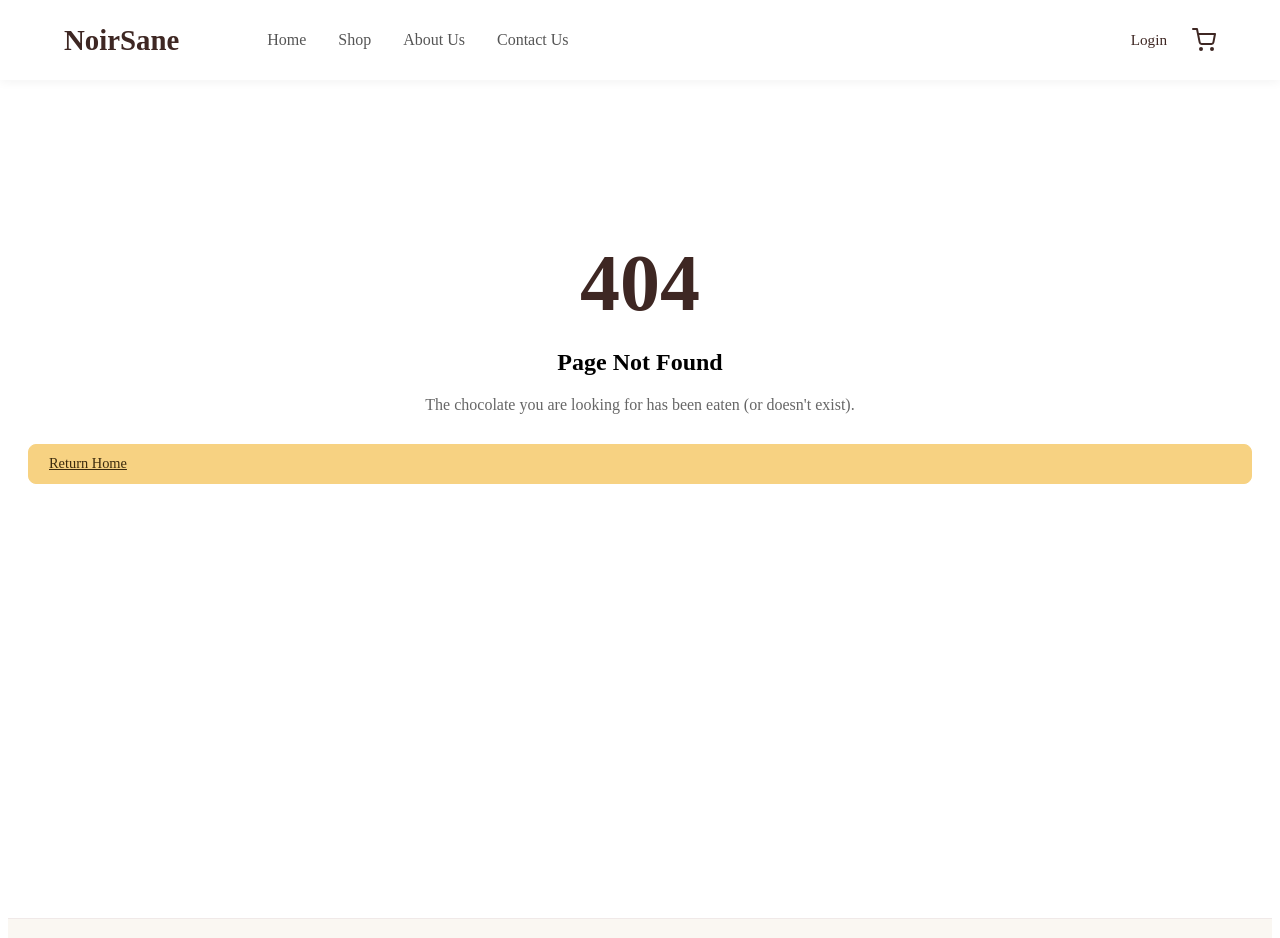
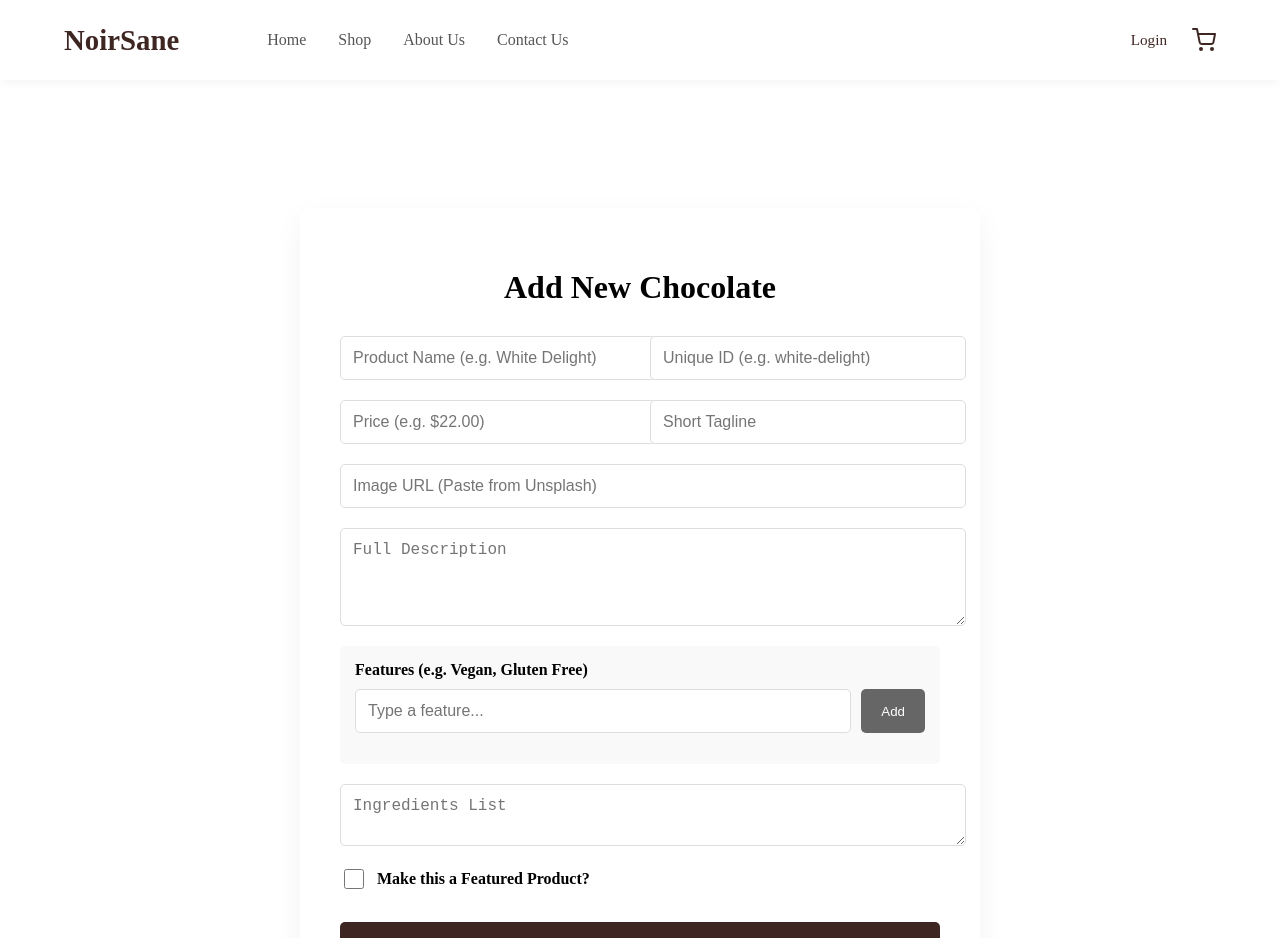
Before and after one commit to mohitthekeeda456/Archive-main, a React (Vite) app: page /host in a window 1280 px wide. Shown: the top 938 px of the page. Built offline with nearby package versions, Linux system fonts and the light colour scheme.

Commit message:
adding of host and fixed some cart issues

```diff
--- a/src/App.jsx
+++ b/src/App.jsx
@@ -18,6 +18,7 @@ import Account from "./pages/Account";
 import ScrollToTop from "./Components/ScrollToTop";
 import ProtectedRoute from "./Components/ProtectedRoutes";
 import NotFound from "./pages/NotFound";
+import AddProduct from "./pages/AddProduct";
 import { CartProvider } from "./context/CartContext";
 import { AuthProvider } from "./context/AuthContext";
 
@@ -59,6 +60,7 @@ export default function App() {
                   </ProtectedRoute>
                 }
               />
+              <Route path="/host" element={<AddProduct />} />
               <Route path="*" element={<NotFound />} />
             </Routes>
           </BrowserRouter>
--- a/src/context/CartContext.jsx
+++ b/src/context/CartContext.jsx
@@ -73,6 +73,7 @@ export const CartProvider = ({ children }) => {
       // Add new item (Ensure we save all fields needed for DB)
       newCart = [...cart, {
         id: product.id,
+        _id: product._id,
         name: product.name,
         price: product.price,
         image: product.image,
@@ -88,14 +89,15 @@ export const CartProvider = ({ children }) => {
   };
 
   const updateQuantity = (productId, amount) => {
+    // 1. Calculate new quantities
     const newCart = cart.map((item) => {
       if (item.id === productId) {
-        const newQty = item.quantity + amount;
-        return newQty > 0 ? { ...item, quantity: newQty } : item;
+        return { ...item, quantity: item.quantity + amount };
       }
       return item;
     });
-    saveCart(newCart);
+    const finalCart = newCart.filter((item) => item.quantity > 0);
+    saveCart(finalCart);
   };
 
   const clearCart = () => {
--- /dev/null
+++ b/src/pages/AddProduct.jsx
@@ -0,0 +1,147 @@
+import React, { useState } from "react";
+import { useNavigate } from "react-router-dom";
+import Navbar from "../components/Navbar";
+import Footer from "../Components/Footer";
+
+export default function AddProduct() {
+  const navigate = useNavigate();
+  const [error, setError] = useState("");
+  const [loading, setLoading] = useState(false);
+
+  // Form State
+  const [formData, setFormData] = useState({
+    id: "",
+    name: "",
+    price: "",
+    tagline: "",
+    image: "",
+    description: "",
+    ingredients: "",
+    isFeatured: false
+  });
+
+  // Separate state for Features because it's a list
+  const [featureInput, setFeatureInput] = useState("");
+  const [features, setFeatures] = useState([]);
+
+  const handleChange = (e) => {
+    const { name, value, type, checked } = e.target;
+    setFormData({
+      ...formData,
+      [name]: type === "checkbox" ? checked : value
+    });
+  };
+
+  // Helper to add a feature to the list
+  const addFeature = () => {
+    if (featureInput.trim()) {
+      setFeatures([...features, featureInput]);
+      setFeatureInput(""); // Clear input
+    }
+  };
+
+  const handleSubmit = async (e) => {
+    e.preventDefault();
+    setLoading(true);
+    setError("");
+
+    // Combine everything
+    const productData = { ...formData, features };
+
+    try {
+      const response = await fetch("http://localhost:5000/api/products", {
+        method: "POST",
+        headers: { "Content-Type": "application/json" },
+        body: JSON.stringify(productData),
+      });
+
+      const data = await response.json();
+
+      if (response.ok) {
+        alert("Chocolate Added Successfully! 🍫");
+        navigate("/shop"); // Go to shop to see it
+      } else {
+        setError(data.message || "Failed to add product");
+      }
+    } catch (err) {
+      setError("Server error. Please try again.");
+    } finally {
+      setLoading(false);
+    }
+  };
+
+  return (
+    <>
+      <Navbar />
+      <div className="page-container" style={pageStyle}>
+        <div style={formContainerStyle}>
+          <h1 className="serif-font" style={{ textAlign: "center", marginBottom: "30px" }}>Add New Chocolate</h1>
+
+          {error && <div style={{ color: "red", textAlign: "center", marginBottom: "20px" }}>{error}</div>}
+
+          <form onSubmit={handleSubmit} style={{ display: "grid", gap: "20px" }}>
+
+            {/* Row 1 */}
+            <div style={rowStyle}>
+              <input type="text" name="name" placeholder="Product Name (e.g. White Delight)" required style={inputStyle} onChange={handleChange} />
+              <input type="text" name="id" placeholder="Unique ID (e.g. white-delight)" required style={inputStyle} onChange={handleChange} />
+            </div>
+
+            {/* Row 2 */}
+            <div style={rowStyle}>
+              <input type="text" name="price" placeholder="Price (e.g. $22.00)" required style={inputStyle} onChange={handleChange} />
+              <input type="text" name="tagline" placeholder="Short Tagline" required style={inputStyle} onChange={handleChange} />
+            </div>
+
+            {/* Image URL */}
+            <input type="text" name="image" placeholder="Image URL (Paste from Unsplash)" required style={inputStyle} onChange={handleChange} />
+
+            {/* Description */}
+            <textarea name="description" placeholder="Full Description" rows="4" required style={inputStyle} onChange={handleChange}></textarea>
+
+            {/* Features Builder */}
+            <div style={{ background: "#f9f9f9", padding: "15px", borderRadius: "5px" }}>
+              <label style={{ fontWeight: "bold", display: "block", marginBottom: "10px" }}>Features (e.g. Vegan, Gluten Free)</label>
+              <div style={{ display: "flex", gap: "10px", marginBottom: "10px" }}>
+                <input
+                  type="text"
+                  value={featureInput}
+                  onChange={(e) => setFeatureInput(e.target.value)}
+                  placeholder="Type a feature..."
+                  style={{ ...inputStyle, flex: 1 }}
+                />
+                <button type="button" onClick={addFeature} style={addBtnStyle}>Add</button>
+              </div>
+              <ul style={{ listStyle: "none", padding: 0 }}>
+                {features.map((f, i) => <li key={i} style={{ background: "#eee", display: "inline-block", padding: "5px 10px", margin: "2px", borderRadius: "15px", fontSize: "0.9rem" }}>{f}</li>)}
+              </ul>
+            </div>
+
+            {/* Ingredients */}
+            <textarea name="ingredients" placeholder="Ingredients List" rows="2" required style={inputStyle} onChange={handleChange}></textarea>
+
+            {/* Is Featured Checkbox */}
+            <label style={{ display: "flex", alignItems: "center", gap: "10px", cursor: "pointer" }}>
+              <input type="checkbox" name="isFeatured" onChange={handleChange} style={{ width: "20px", height: "20px" }} />
+              <span style={{ fontWeight: "bold" }}>Make this a Featured Product?</span>
+            </label>
+
+            <button type="submit" style={submitBtnStyle} disabled={loading}>
+              {loading ? "Adding..." : "Add to Shop"}
+            </button>
+
+          </form>
+        </div>
+      </div>
+      <Footer />
+    </>
+  );
+}
+
+// --- STYLES ---
+const pageStyle = { padding: "120px 20px", minHeight: "80vh", display: "flex", justifyContent: "center" };
+const formContainerStyle = { width: "100%", maxWidth: "600px", backgroundColor: "#fff", padding: "40px", borderRadius: "10px", boxShadow: "0 10px 30px rgba(0,0,0,0.05)" };
+const rowStyle = { display: "grid", gridTemplateColumns: "1fr 1fr", gap: "20px" };
+const inputStyle = { width: "100%", padding: "12px", border: "1px solid #ddd", borderRadius: "5px", fontSize: "1rem" };
+const addBtnStyle = { padding: "10px 20px", backgroundColor: "#666", color: "#fff", border: "none", borderRadius: "5px", cursor: "pointer" };
+const submitBtnStyle = { width: "100%", padding: "15px", backgroundColor: "#3e2723", color: "#fff", border: "none", borderRadius: "5px", fontSize: "1.1rem", fontWeight: "bold", cursor: "pointer", marginTop: "10px" };
--- a/src/pages/Cart.jsx
+++ b/src/pages/Cart.jsx
@@ -1,25 +1,25 @@
 import React from "react";
 import { Link } from "react-router-dom";
-import Navbar from "../Components/Navbar";
+import Navbar from "../components/Navbar";
 import Footer from "../Components/Footer";
 import { useCart } from "../context/CartContext";
 
 export default function Cart() {
-  const { cart, removeFromCart, addToCart, cartTotal } = useCart();
+  // 1. Get 'updateQuantity' from the context
+  const { cart, removeFromCart, updateQuantity, cartTotal } = useCart();
 
-  // Helper to handle quantity decrease
+  // 2. The Logic to handle "-" click
   const decreaseQuantity = (item) => {
     if (item.quantity > 1) {
-      // If qty > 1, just decrease logic (we need a custom decrease function in context ideally,
-      // but for now, we can simple add a "decrease" function to Context later.
-      // For this moment, let's just tell user to remove it if they want 0,
-      // OR we can implement a specific 'updateQuantity' function.
-      // Let's keep it simple: We will handle this in the next update.
-      // For now, this button is a placeholder for the update logic.
-      alert("To decrease quantity, remove the item and add it again (We will fix this logic next!)");
+      updateQuantity(item.id, -1); // Decrease by 1
     } else {
-      removeFromCart(item.id);
+      removeFromCart(item.id); // If it's 1, remove it
     }
+  };
+
+  // 3. The Logic to handle "+" click
+  const increaseQuantity = (item) => {
+    updateQuantity(item.id, 1); // Increase by 1
   };
 
   if (cart.length === 0) {
@@ -31,7 +31,7 @@ export default function Cart() {
           <p style={{ color: "#666", marginBottom: "30px" }}>
             Looks like you haven't indulged in any chocolate yet.
           </p>
-          <Link to="/shop" className="btn-primary">
+          <Link to="/shop" style={btnPrimaryStyle}>
             Start Shopping
           </Link>
         </div>
@@ -77,14 +77,13 @@ export default function Cart() {
 
                 {/* Quantity Controls */}
                 <div style={{ flex: 1, display: "flex", alignItems: "center", justifyContent: "center", gap: "10px" }}>
-                  <button style={qtyBtnStyle} onClick={() => decreaseQuantity(item)}>-</button>
+                  <button style={qtyBtnStyle} onClick={() => decreaseQuantity(item)}>−</button>
                   <span style={{ fontWeight: "bold" }}>{item.quantity}</span>
-                  <button style={qtyBtnStyle} onClick={() => addToCart(item)}>+</button>
+                  <button style={qtyBtnStyle} onClick={() => increaseQuantity(item)}>+</button>
                 </div>
 
                 {/* Total Price for this Item */}
                 <div style={{ flex: 1, textAlign: "right", fontWeight: "bold", color: "#3e2723" }}>
-                  {/* Simple calc for display: Price * Qty */}
                   ${(parseFloat(item.price.replace("$", "")) * item.quantity).toFixed(2)}
                 </div>
 
@@ -102,7 +101,7 @@ export default function Cart() {
             </div>
             <div style={summaryRowStyle}>
               <span>Shipping</span>
-              <span>Calculated at checkout</span>
+              <span>Free</span>
             </div>
 
             <div style={{ ...summaryRowStyle, fontSize: "1.2rem", fontWeight: "bold", marginTop: "20px", color: "#3e2723" }}>
@@ -110,7 +109,7 @@ export default function Cart() {
               <span>${cartTotal}</span>
             </div>
 
-            <Link to="/checkout" className="btn-checkout" style={checkoutBtnStyle}>
+            <Link to="/checkout" style={checkoutBtnStyle}>
               Proceed to Checkout
             </Link>
 
@@ -130,22 +129,31 @@ export default function Cart() {
 
 // --- STYLES ---
 const pageStyle = {
-  padding: "40px 5%", // Clean padding
+  padding: "120px 5%",
   maxWidth: "1200px",
   margin: "0 auto",
-  minHeight: "60vh" // Ensures footer doesn't jump up on empty cart
+  minHeight: "60vh"
 };
 
 const emptyCartStyle = {
   textAlign: "center",
-  padding: "100px 20px",
+  padding: "150px 20px",
   minHeight: "50vh"
+};
+
+const btnPrimaryStyle = {
+    padding: "12px 25px",
+    backgroundColor: "#3e2723",
+    color: "#fff",
+    textDecoration: "none",
+    borderRadius: "5px",
+    fontWeight: "bold"
 };
 
 const layoutStyle = {
   display: "flex",
   gap: "50px",
-  flexWrap: "wrap" // Responsive: Stack on mobile
+  flexWrap: "wrap"
 };
 
 const headerRowStyle = {
@@ -168,7 +176,7 @@ const itemRowStyle = {
 const removeLinkStyle = {
   background: "none",
   border: "none",
-  color: "#d32f2f", // Red text
+  color: "#d32f2f",
   cursor: "pointer",
   fontSize: "0.8rem",
   textDecoration: "underline",
@@ -195,7 +203,7 @@ const summaryBoxStyle = {
   backgroundColor: "#f9f9f9",
   padding: "30px",
   borderRadius: "10px",
-  height: "fit-content" // Don't stretch full height
+  height: "fit-content"
 };
 
 const summaryRowStyle = {
```
Also changed, not shown: 1 other file (tests, documents, lock files or other folders).
